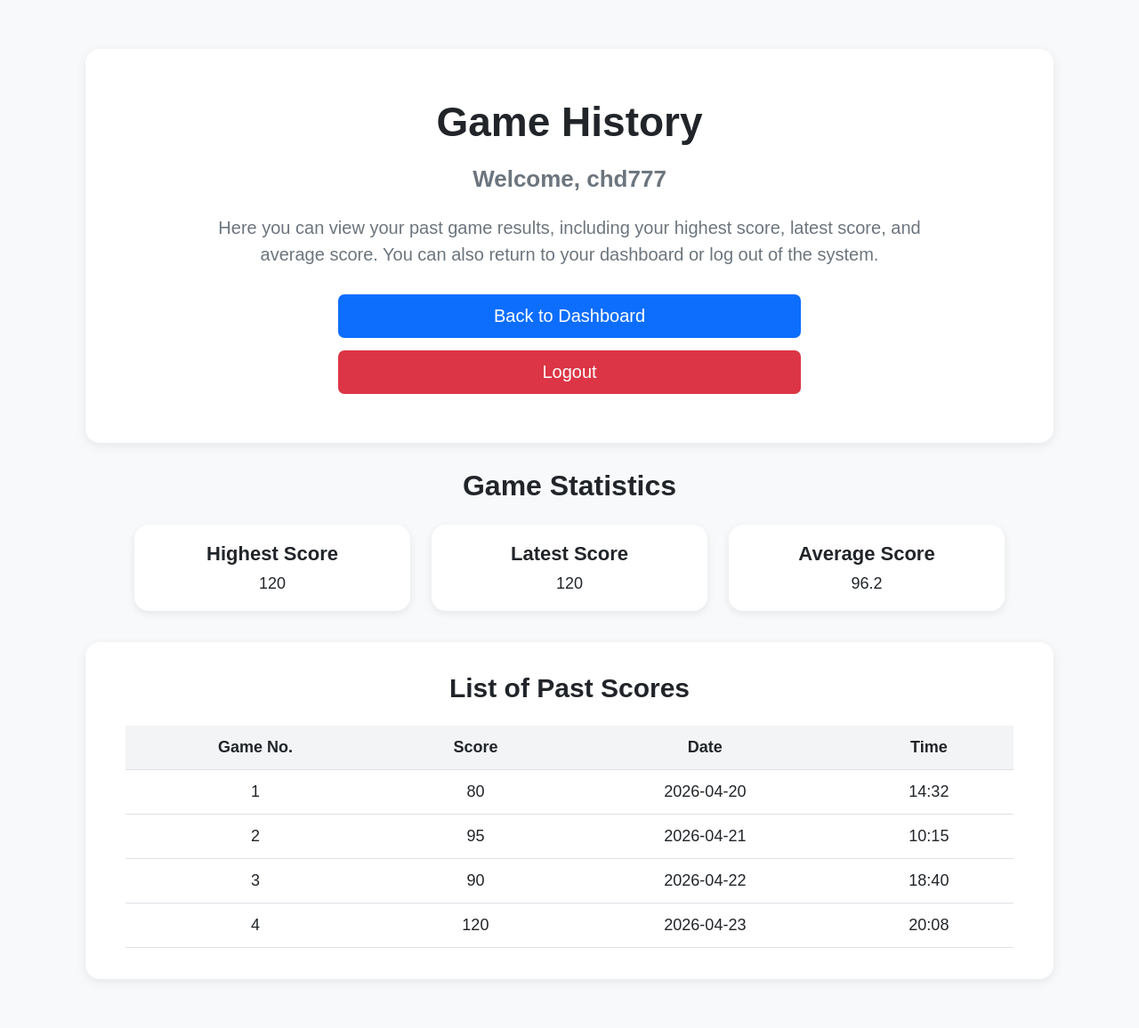
After one commit to audreycxy/Agile_Web_Project, a Flask app: page /history in a window 1280 px wide. The commit adds this page. Shown: the whole page at 89% size. Run offline with Flask 3, Linux system fonts and the light colour scheme.

Commit message:
game history page done

```diff
--- a/Clicking_Game/routes/auth.py
+++ b/Clicking_Game/routes/auth.py
@@ -91,3 +91,25 @@ def player_dashboard():
 def logout():
     session.clear()
     return redirect(url_for("main.home"))
+
+
+
+@bp.route("/history")
+def history():
+    sample_history = [
+        {"score": 80, "date": "2026-04-20", "time": "14:32"},
+        {"score": 95, "date": "2026-04-21", "time": "10:15"},
+        {"score": 90, "date": "2026-04-22", "time": "18:40"},
+        {"score": 120, "date": "2026-04-23", "time": "20:08"},
+    ]
+
+    scores = [game["score"] for game in sample_history]
+
+    return render_template(
+        "history.html",
+        username="chd777",
+        game_history=sample_history,
+        highest_score=max(scores),
+        latest_score=sample_history[-1]["score"],
+        average_score=round(sum(scores) / len(scores), 1)
+    )
--- /dev/null
+++ b/Clicking_Game/static/js/history.js
@@ -0,0 +1,3 @@
+document.addEventListener("DOMContentLoaded", () => {
+    console.log("Game History page loaded.");
+});
--- /dev/null
+++ b/Clicking_Game/templates/history.html
@@ -0,0 +1,262 @@
+<!DOCTYPE html>
+<html lang="en">
+<head>
+    <meta charset="UTF-8">
+    <title>Game History</title>
+
+    <style>
+        body {
+            margin: 0;
+            font-family: 'Poppins', sans-serif;
+            background-color: #f8f9fa;
+            color: #212529;
+        }
+
+        .history-page {
+            width: 85%;
+            max-width: 1200px;
+            margin: 55px auto;
+            text-align: center;
+        }
+
+        .history-main-card {
+            background-color: #ffffff;
+            border-radius: 1rem;
+            padding: 55px 70px;
+            margin-bottom: 30px;
+            box-shadow: 0 3px 12px rgba(0, 0, 0, 0.08);
+        }
+
+        .history-main-card h1 {
+            font-size: 46px;
+            font-weight: 700;
+            margin: 0 0 18px;
+        }
+
+        .history-main-card h2 {
+            font-size: 26px;
+            font-weight: 700;
+            color: #6c757d;
+            margin-bottom: 24px;
+        }
+
+        .history-main-card p {
+            max-width: 850px;
+            margin: 0 auto 30px;
+            font-size: 20px;
+            line-height: 1.5;
+            color: #6c757d;
+        }
+
+        .history-buttons {
+            width: 520px;
+            max-width: 100%;
+            margin: 0 auto;
+            display: flex;
+            flex-direction: column;
+            gap: 14px;
+        }
+
+        .history-btn {
+            display: block;
+            width: 100%;
+            padding: 13px 18px;
+            border-radius: 7px;
+            font-size: 20px;
+            text-decoration: none;
+            box-sizing: border-box;
+            transition: 0.2s;
+        }
+
+        .history-btn-primary {
+            background-color: #0d6efd;
+            color: #ffffff;
+        }
+
+        .history-btn-primary:hover {
+            background-color: #0b5ed7;
+            text-decoration: none;
+        }
+
+        .history-btn-danger {
+            background-color: #dc3545;
+            color: #ffffff;
+        }
+
+        .history-btn-danger:hover {
+            background-color: #bb2d3b;
+            text-decoration: none;
+        }
+
+        .history-section-title {
+            font-size: 32px;
+            font-weight: 700;
+            margin: 25px 0;
+        }
+
+        .history-stats {
+            display: flex;
+            justify-content: center;
+            gap: 24px;
+            margin-bottom: 35px;
+            flex-wrap: wrap;
+        }
+
+        .history-stat-card {
+            background-color: #ffffff;
+            width: 260px;
+            padding: 20px 25px;
+            border-radius: 1rem;
+            box-shadow: 0 3px 10px rgba(0, 0, 0, 0.08);
+        }
+
+        .history-stat-card h3 {
+            font-size: 22px;
+            font-weight: 700;
+            margin: 0 0 10px;
+        }
+
+        .history-stat-card p {
+            font-size: 18px;
+            margin: 0;
+        }
+
+        .history-list-card {
+            background-color: #ffffff;
+            border-radius: 1rem;
+            padding: 35px 45px;
+            margin-top: 25px;
+            box-shadow: 0 3px 12px rgba(0, 0, 0, 0.08);
+        }
+
+        .history-list-card h2 {
+            font-size: 30px;
+            font-weight: 700;
+            margin: 0 0 25px;
+        }
+
+        .history-table {
+            width: 100%;
+            border-collapse: collapse;
+            font-size: 18px;
+        }
+
+        .history-table th {
+            background-color: #f3f4f6;
+            font-weight: 700;
+            padding: 14px;
+            border-bottom: 1px solid #dee2e6;
+        }
+
+        .history-table td {
+            padding: 14px;
+            border-bottom: 1px solid #dee2e6;
+        }
+
+        .history-table tr:hover {
+            background-color: #f8f9fa;
+        }
+
+        @media (max-width: 768px) {
+            .history-page {
+                width: 92%;
+                margin: 30px auto;
+            }
+
+            .history-main-card {
+                padding: 35px 25px;
+            }
+
+            .history-main-card h1 {
+                font-size: 36px;
+            }
+
+            .history-main-card p {
+                font-size: 17px;
+            }
+
+            .history-table {
+                font-size: 15px;
+            }
+
+            .history-list-card {
+                padding: 25px 15px;
+                overflow-x: auto;
+            }
+        }
+    </style>
+</head>
+
+<body>
+    <div class="history-page">
+
+        <section class="history-main-card">
+            <h1>Game History</h1>
+
+            <h2>Welcome, {{ username }}</h2>
+
+            <p>
+                Here you can view your past game results, including your highest score,
+                latest score, and average score. You can also return to your dashboard
+                or log out of the system.
+            </p>
+
+            <div class="history-buttons">
+                <a href="{{ url_for('auth.player_dashboard') }}" class="history-btn history-btn-primary">
+                    Back to Dashboard
+                </a>
+
+                <a href="{{ url_for('auth.logout') }}" class="history-btn history-btn-danger">
+                    Logout
+                </a>
+            </div>
+        </section>
+
+        <h2 class="history-section-title">Game Statistics</h2>
+
+        <section class="history-stats">
+            <div class="history-stat-card">
+                <h3>Highest Score</h3>
+                <p>{{ highest_score }}</p>
+            </div>
+
+            <div class="history-stat-card">
+                <h3>Latest Score</h3>
+                <p>{{ latest_score }}</p>
+            </div>
+
+            <div class="history-stat-card">
+                <h3>Average Score</h3>
+                <p>{{ average_score }}</p>
+            </div>
+        </section>
+
+        <section class="history-list-card">
+            <h2>List of Past Scores</h2>
+
+            <table class="history-table">
+                <thead>
+                    <tr>
+                        <th>Game No.</th>
+                        <th>Score</th>
+                        <th>Date</th>
+                        <th>Time</th>
+                    </tr>
+                </thead>
+
+                <tbody>
+                    {% for game in game_history %}
+                    <tr>
+                        <td>{{ loop.index }}</td>
+                        <td>{{ game.score }}</td>
+                        <td>{{ game.date }}</td>
+                        <td>{{ game.time }}</td>
+                    </tr>
+                    {% endfor %}
+                </tbody>
+            </table>
+        </section>
+
+    </div>
+</body>
+</html>
--- a/Clicking_Game/templates/player_dashboard.html
+++ b/Clicking_Game/templates/player_dashboard.html
@@ -27,7 +27,7 @@
 
         <div class="d-grid gap-3 col-md-6 mx-auto">
           <button id="startGameBtn" class="btn btn-primary btn-lg">Start Game</button>
-          <button id="viewHistoryBtn" class="btn btn-outline-primary btn-lg">View Results / History</button>
+          <a href="{{ url_for('auth.history') }}" class="btn btn-secondary">View Results / History</a>
           <a href="{{ url_for('auth.logout') }}" class="btn btn-danger btn-lg">Logout</a>
         </div>
       </div>
```
